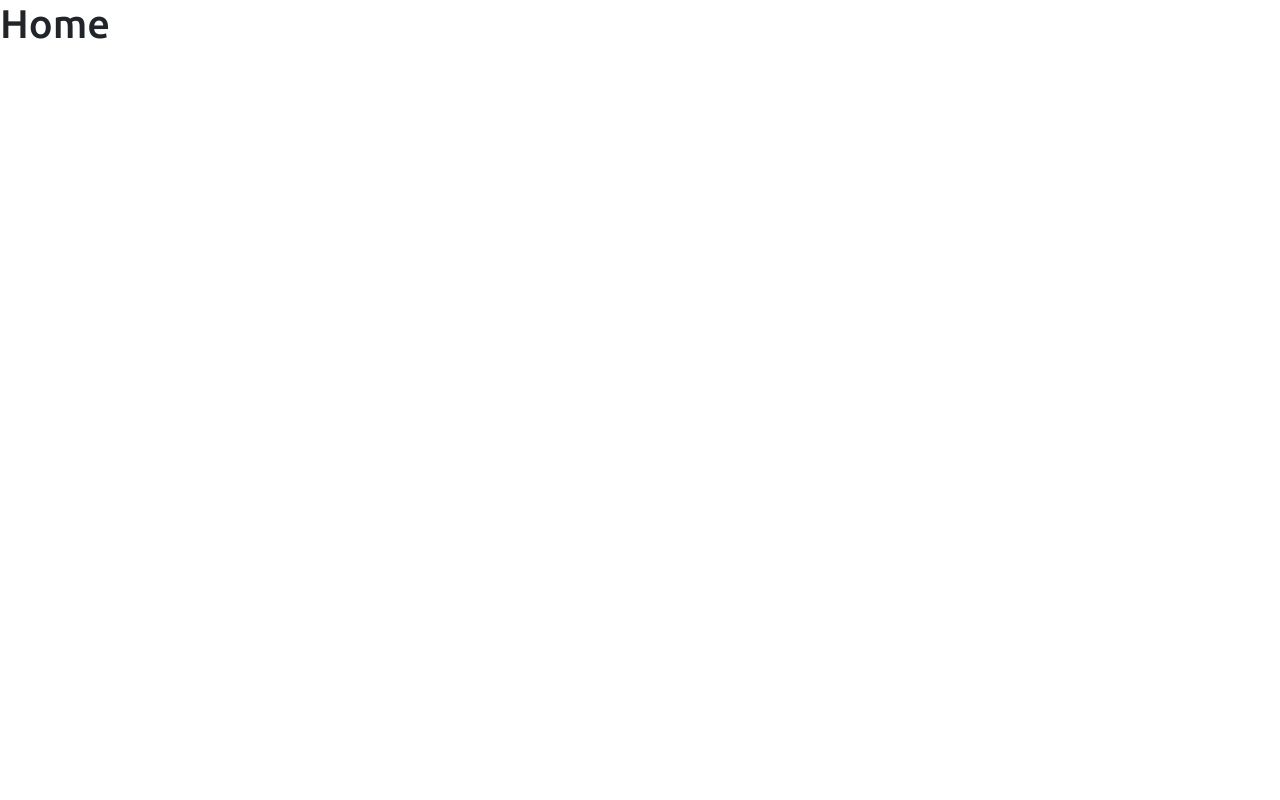
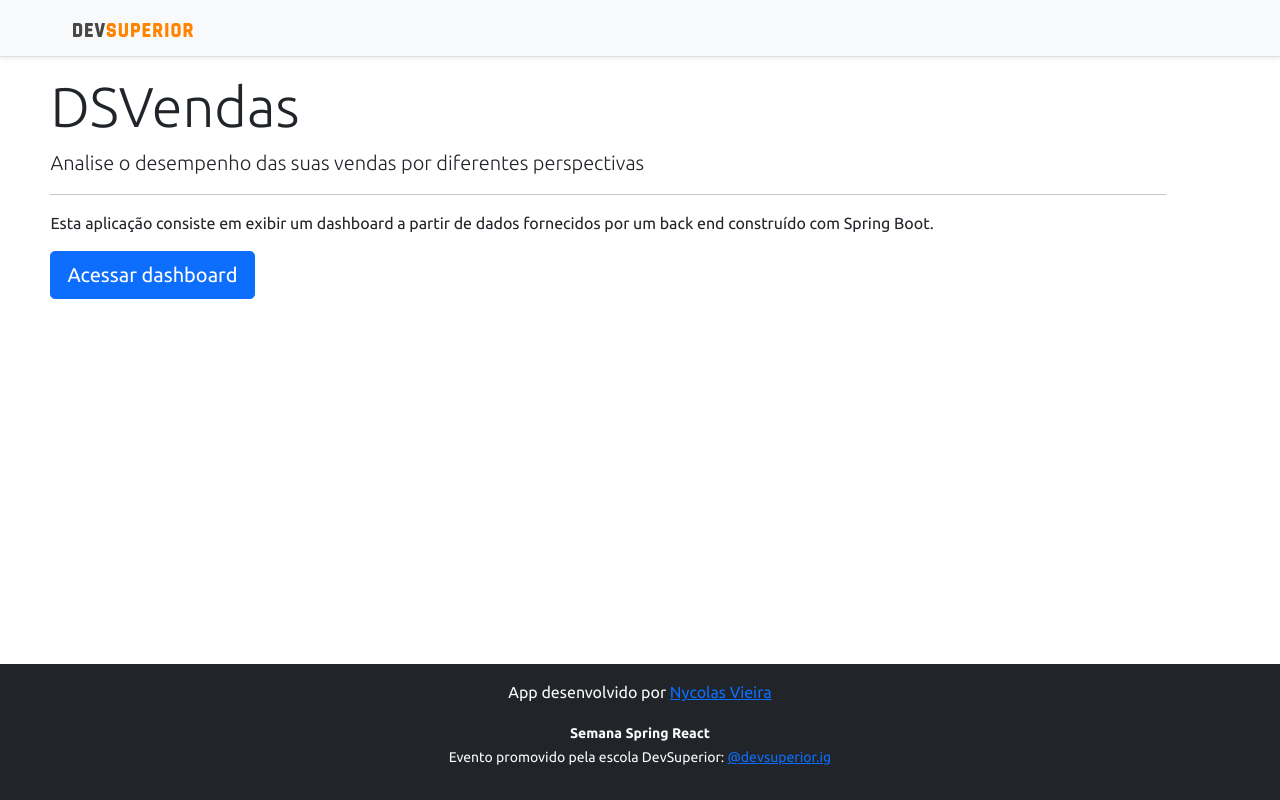
Before and after one commit to nycolas-vieira/projeto-sds4, a React (Create React App) app in the folder frontend/: page / in a window 1280 px wide. Built offline with nearby package versions, Linux system fonts and the light colour scheme.

Commit message:
Home, navigation

```diff
--- a/frontend/src/components/NavBar/index.tsx
+++ b/frontend/src/components/NavBar/index.tsx
@@ -1,4 +1,5 @@
 import ImgDsDark from 'assets/img/ds-dark.svg';
+import { Link } from 'react-router-dom';
 
 const NavBar = () => {
   return (
@@ -6,7 +7,9 @@
       <div className="d-flex flex-column flex-md-row align-items-center p-3 px-md-4 mb-3 bg-light border-bottom shadow-sm">
         <div className="container">
           <nav className="my-2 my-md-0 mr-md-3">
+            <Link to="/">
               <img src={ImgDsDark} alt="DevSuperior" width="120" />
+            </Link>
           </nav>
         </div>
       </div>
--- a/frontend/src/pages/Home/index.tsx
+++ b/frontend/src/pages/Home/index.tsx
@@ -1,8 +1,27 @@
+import Footer from "components/Footer";
+import NavBar from "components/NavBar";
+import { Link } from "react-router-dom";
+
 const Home = () => {
     return (
-        <div>
-            <h1>Home</h1>
-        </div>
+        <>
+            <NavBar />
+
+            <div className="container">
+                <div className="jumbotron">
+                    <h1 className="display-4">DSVendas</h1>
+                    <p className="lead">Analise o desempenho das suas vendas por diferentes perspectivas</p>
+                    <hr />
+                    <p>Esta aplicação consiste em exibir um dashboard a partir de dados fornecidos por um back end construído com Spring Boot.</p>
+
+                    <Link className="btn btn-primary btn-lg" to="/dashboard">
+                        Acessar dashboard
+                    </Link>
+                </div>
+            </div>
+
+            <Footer />
+        </>
     );
 }
 
```
Lines whose indentation alone changed are shown as unchanged.
